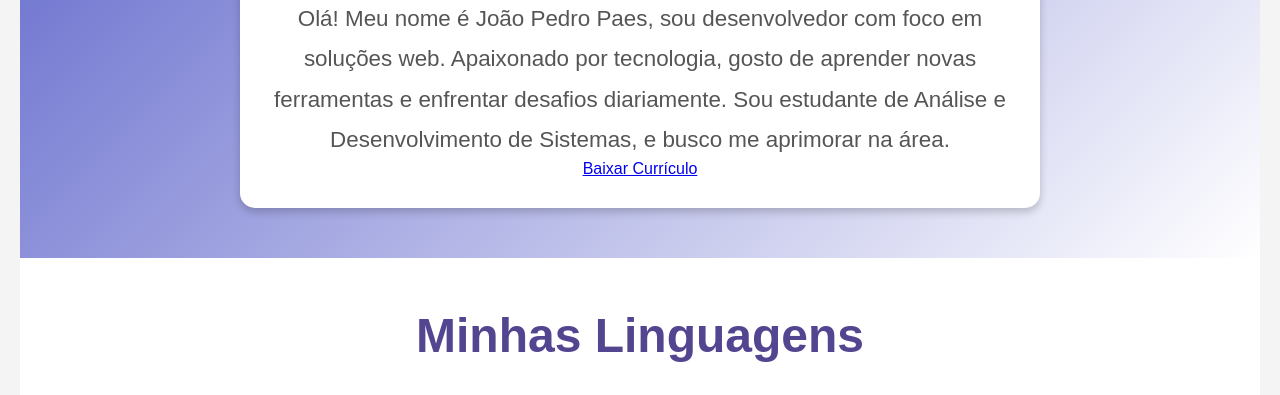
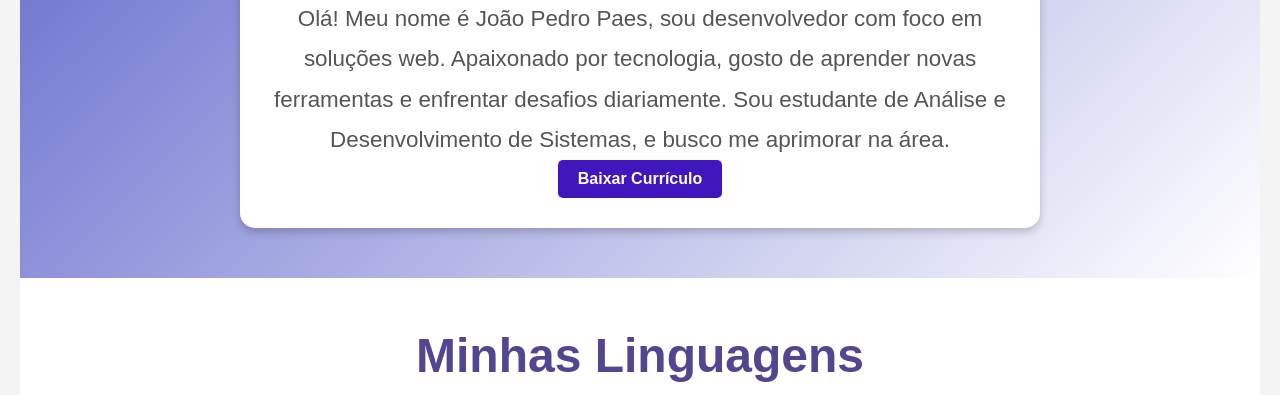
Before and after one commit to JoaoPedroPaess/Projeto_1_WISE, a plain HTML site: page index.html in a window 1280 px wide. Shown: the part 702-1097 px from the top of the page. Drawn offline with Linux system fonts and the light colour scheme.

Commit message:
Estilização de botão download de curriculo

```diff
--- a/index.html
+++ b/index.html
@@ -39,7 +39,7 @@
                     Apaixonado por tecnologia, gosto de aprender novas ferramentas e enfrentar desafios diariamente.
                     Sou estudante de Análise e Desenvolvimento de Sistemas, e busco me aprimorar na área.
                 </p>
-                <a href="João Pedro Paes_Cv_V2.pdf" download="Curriculo_Joao_Pedro_Paes.pdf" class="btn-download">Baixar Currículo</a>
+                <a href="João Pedro Paes_Cv_V2.pdf" download="Curriculo_Joao_Pedro_Paes.pdf" class="btn-curriculo">Baixar Currículo</a>
             </div>
         </section>
 
--- a/styles.css
+++ b/styles.css
@@ -127,6 +127,34 @@ header p {
     line-height: 1.8;
     color: #555;
 }
+
+#sobre-mim .btn-curriculo {
+    display: inline-block;
+    padding: 10px 20px;
+    font-size: 16px;
+    font-weight: bold;
+    color: white;
+    background-color: #4017bc; /* Azul claro */
+    border: none;
+    border-radius: 5px;
+    text-decoration: none;
+    text-align: center;
+    cursor: pointer;
+    transition: background-color 0.3s ease, transform 0.2s ease;
+}
+
+
+#sobre-mim .btn-curriculo:hover {
+    background-color: #4524aa;
+    transform: scale(1.05);
+}
+
+
+#sobre-mim .btn-curriculo:active {
+    background-color: #003f7f;
+    transform: scale(0.95);
+}
+
 
 /* Seção Habilidades */
 #habilidades {
```
